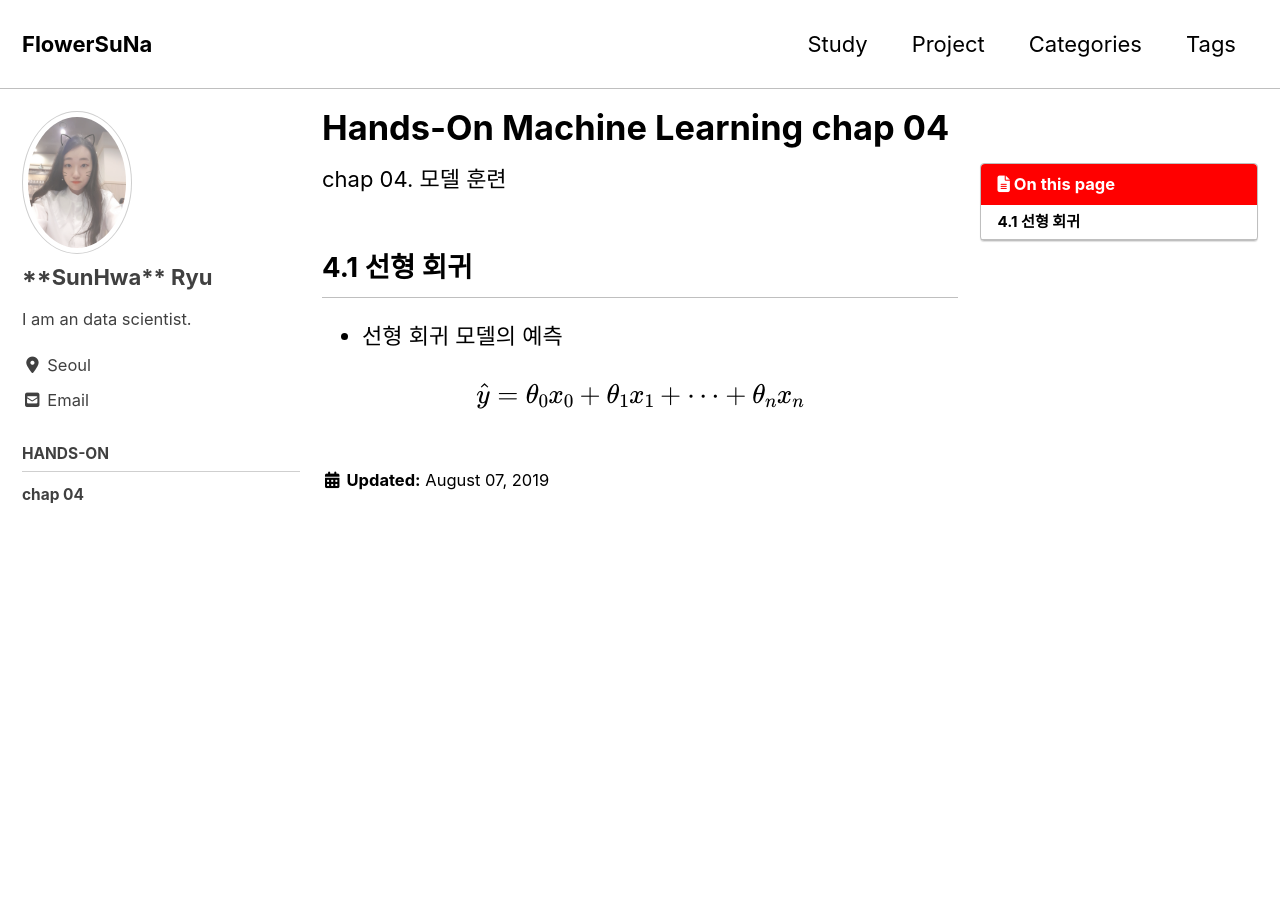
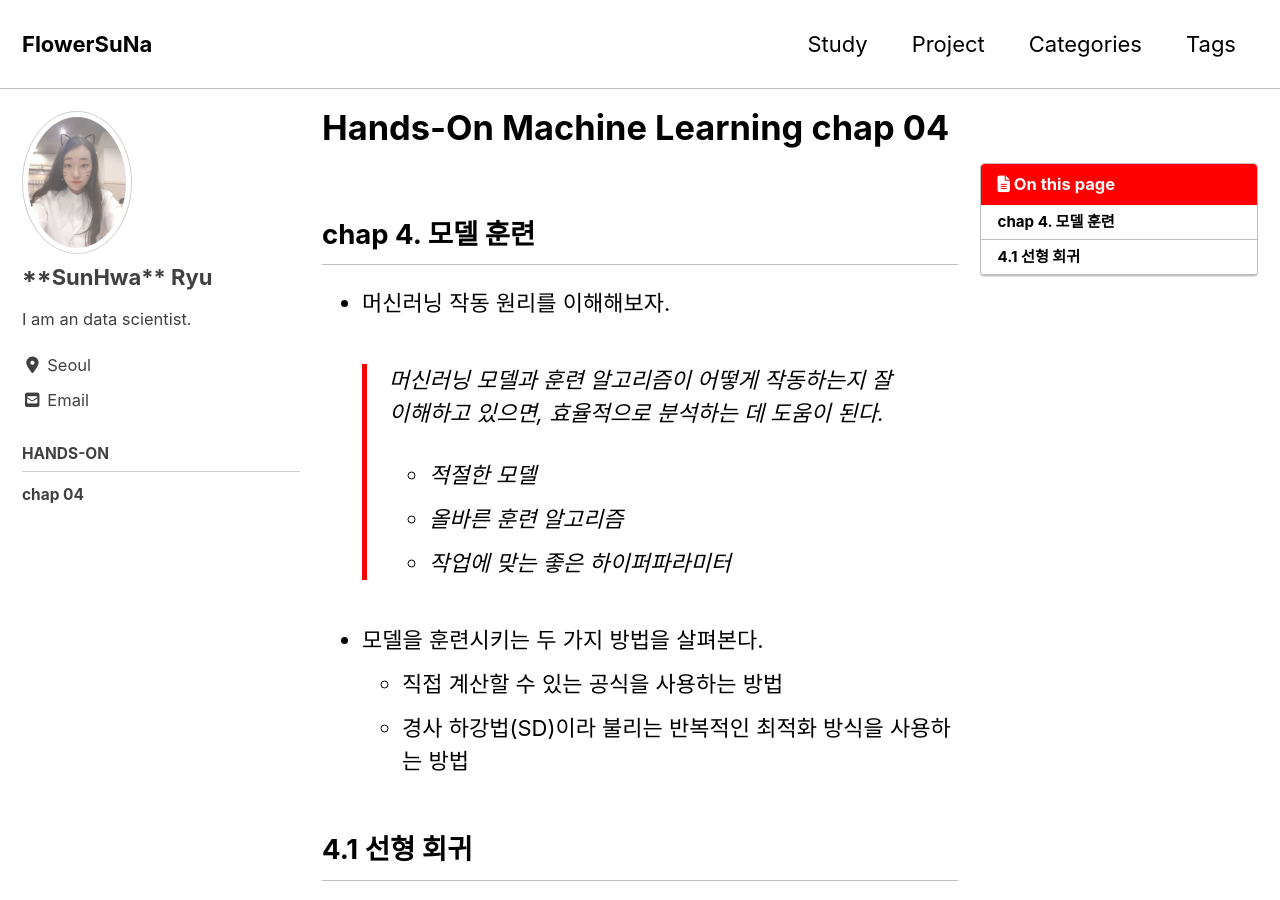
Before and after one commit to MinPinSunHwa/suna.github.io, a Jekyll site: the page built from _study/hands-on-04.md, in a window 1280 px wide and 900 px high. Built offline with Jekyll 4.4.1, drawn with Linux system fonts in a browser that asks for light colours; cached includes are drawn as plain includes; nearby versions of some CDN libraries; formulas are drawn with MathJax 3; some of the changed text lies outside the part shown.

Commit message:
Update hands-on-04.md

```diff
--- a/_study/hands-on-04.md
+++ b/_study/hands-on-04.md
@@ -5,10 +5,27 @@ last_modified_at: 2019-08-07T16:42:52-04:00
 toc: true
 ---
 
-chap 04. 모델 훈련
+## chap 4. 모델 훈련
+
+- 머신러닝 작동 원리를 이해해보자.
+  > 머신러닝 모델과 훈련 알고리즘이 어떻게 작동하는지 잘 이해하고 있으면, 효율적으로 분석하는 데 도움이 된다.
+  > - 적절한 모델
+  > - 올바른 훈련 알고리즘
+  > - 작업에 맞는 좋은 하이퍼파라미터
+
+- 모델을 훈련시키는 두 가지 방법을 살펴본다.
+  - 직접 계산할 수 있는 공식을 사용하는 방법
+  - 경사 하강법(SD)이라 불리는 반복적인 최적화 방식을 사용하는 방법
 
 ## 4.1 선형 회귀
 
 - 선형 회귀 모델의 예측
 
 $$ \hat{y}=\theta_{0}x_{0}+\theta_{1}x_{1}+\cdots+\theta_{n}x_{n} $$
+
+  - $$ \hat{y} $$ : 예측값
+  - $$ n $$ : 특성 수
+
+- 선형 회귀 모델의 예측 (벡터 형태)
+
+$$ \hat{y}=h_\theta(\mathbf{x})=\theta^T\cdot\mathbf{x} $$
```
